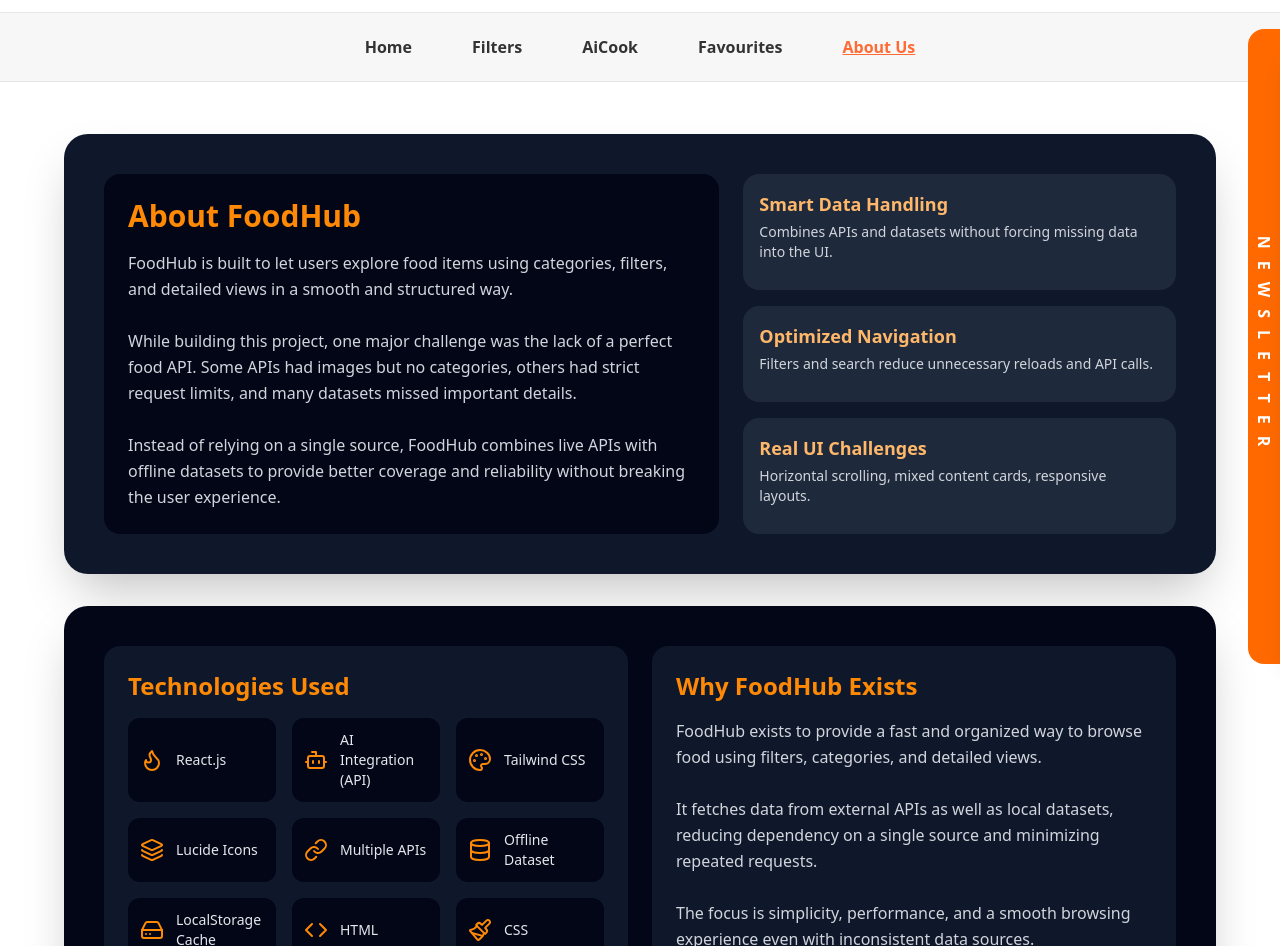
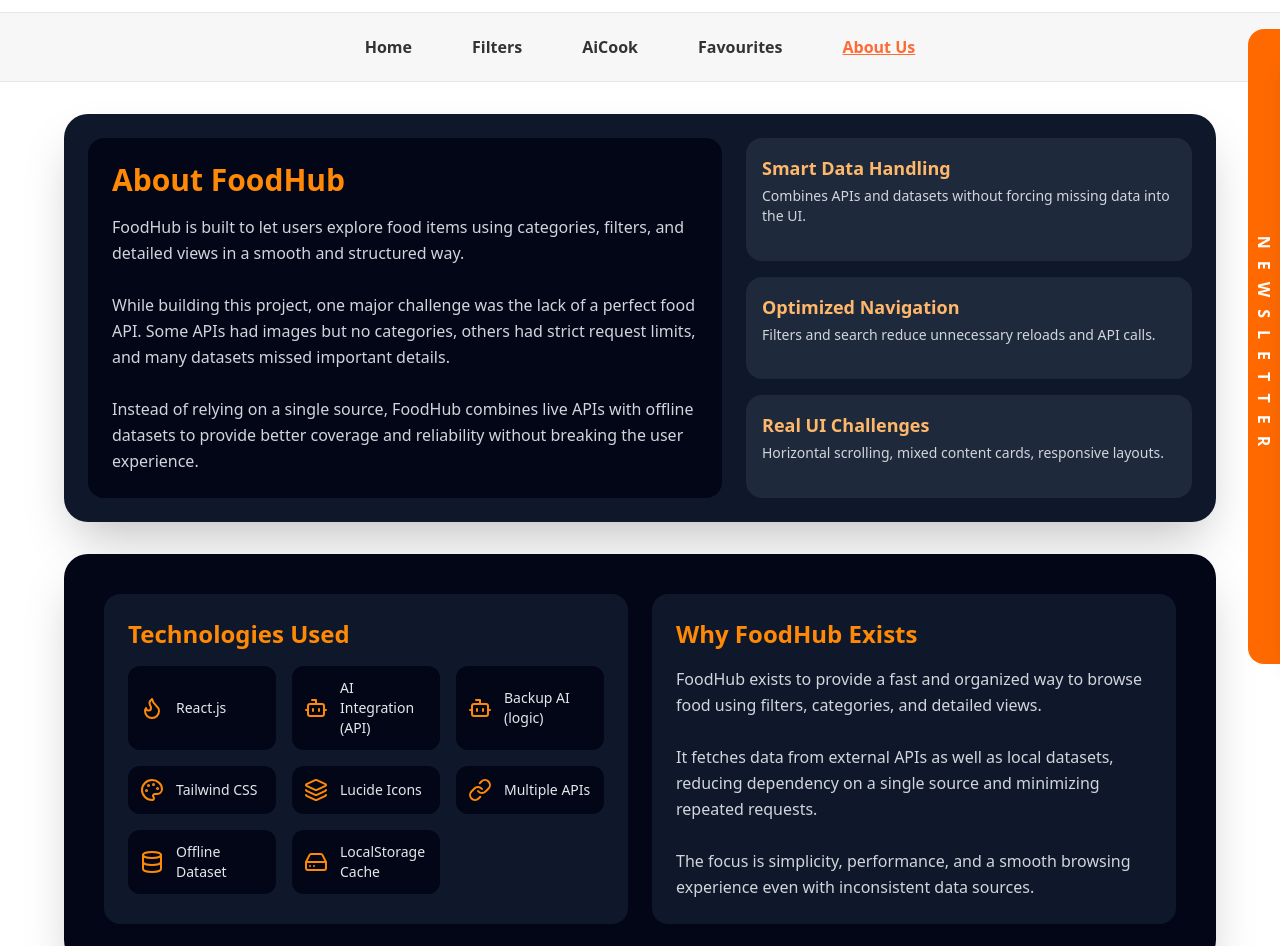
Before and after one commit to TEJAS-KATKAR/FoodHub, a React (Vite) app: page /aboutus in a window 1280 px wide. Shown: the part 106-1052 px from the top of the page. Built offline with nearby package versions, Linux system fonts and the light colour scheme.

Commit message:
updating about us

```diff
--- a/src/pages/AboutUs.jsx
+++ b/src/pages/AboutUs.jsx
@@ -15,19 +15,19 @@
 
 export default function AboutUs() {
   return (
-    <div className="p-6 flex justify-center">
+    <div className="p-1 flex justify-center">
       {/* ONE SINGLE WIDTH CONTAINER */}
       <div className="w-full max-w-6xl space-y-8">
 
         {/* ================= ABOUT FOODHUB ================= */}
-        <div className="bg-[#0f172a] text-white rounded-3xl shadow-2xl p-6 md:p-10">
+        <div className="bg-[#0f172a] text-white rounded-3xl shadow-2xl p-4 lg:p-6 ">
           <div className="grid grid-cols-1 md:grid-cols-12 gap-6">
 
             <div className="md:col-span-7 bg-[#020617] rounded-2xl p-6">
               <h1 className="text-3xl font-bold mb-4 text-orange-400">
                 About FoodHub
               </h1>
-              <p className="text-gray-300 leading-relaxed">
+              <p className="text-gray-300 leading-relaxed text-[15px] lg:text-[16px]">
                 FoodHub is built to let users explore food items using categories,
                 filters, and detailed views in a smooth and structured way.
                 <br /><br />
@@ -84,13 +84,12 @@
               <div className="grid grid-cols-2 sm:grid-cols-3 gap-4 ">
                 <Tech icon={<Flame />} label="React.js" />
                 <Tech icon={<Bot />} label="AI Integration (API)" />
+                <Tech icon={<Bot />} label="Backup AI (logic)" />
                 <Tech icon={<Palette />} label="Tailwind CSS" />
                 <Tech icon={<Layers />} label="Lucide Icons" />
                 <Tech icon={<Link />} label="Multiple APIs" />
                 <Tech icon={<Database />} label="Offline Dataset" />
                 <Tech icon={<HardDrive />} label="LocalStorage Cache" />
-                <Tech icon={<Code />} label="HTML" />
-                <Tech icon={<Paintbrush />} label="CSS" />
               </div>
             </div>
 
```
